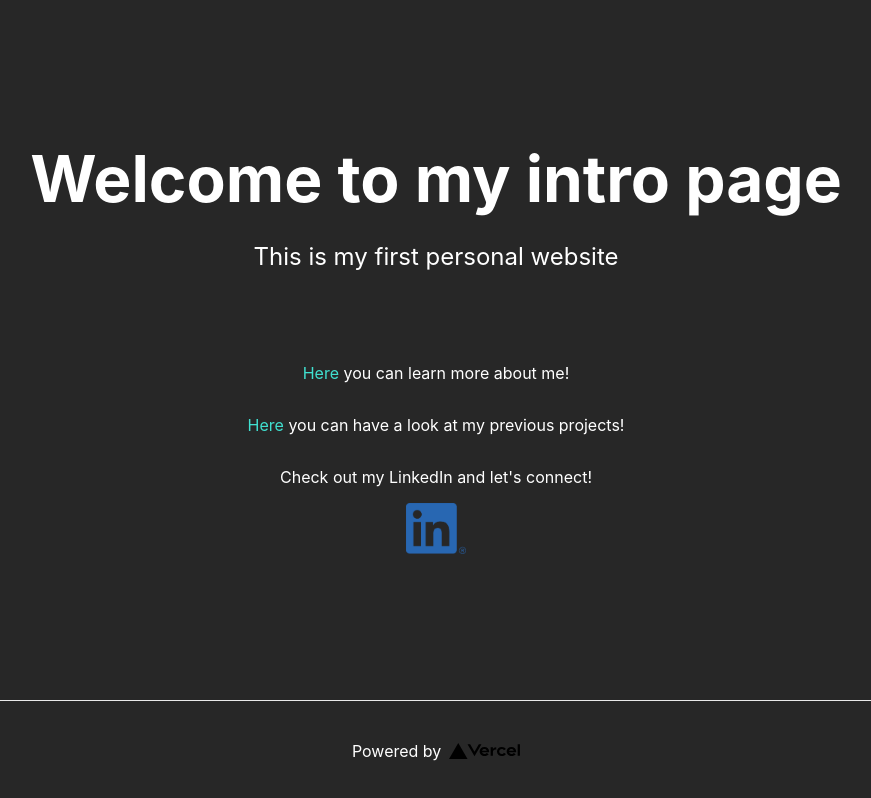
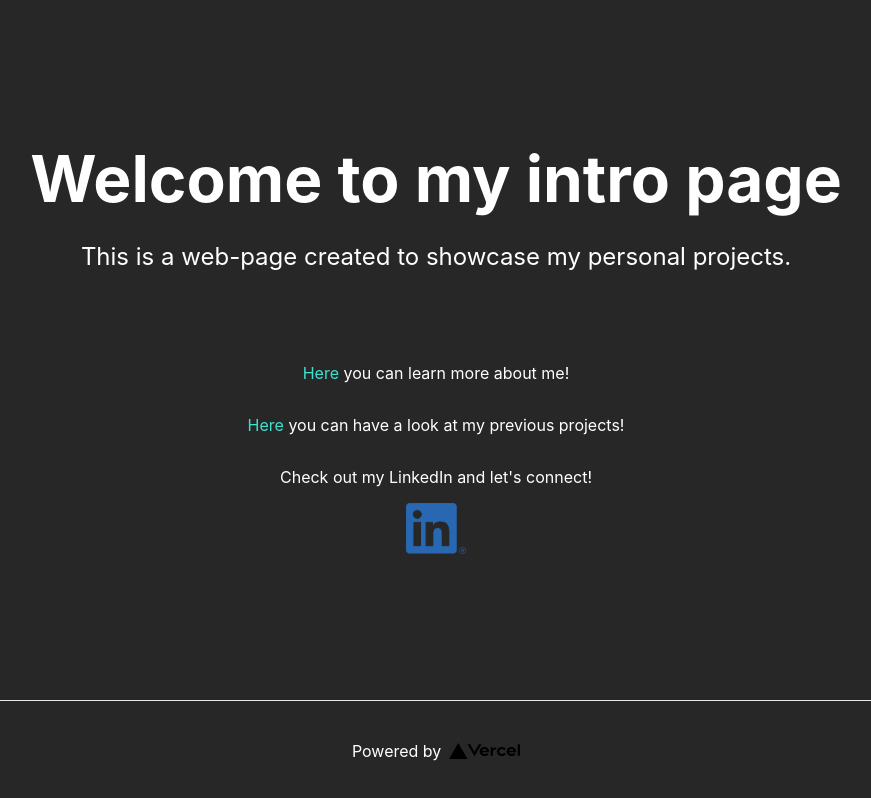
Before and after one commit to mmiljas/my-page, a Next.js app: page / in a window 1280 px wide. Shown: the whole page, without its empty margins (204-1075 px from the left). Built offline with nearby package versions, Linux system fonts and the light colour scheme.

Commit message:
updated intro text

```diff
--- a/pages/index.js
+++ b/pages/index.js
@@ -17,7 +17,7 @@ export default function Home() {
         </h1>
 
         <p className={styles.description}>
-          This is my first personal website
+          This is a web-page created to showcase my personal projects.
         </p>
 
         <div className={styles.grid}>
```
